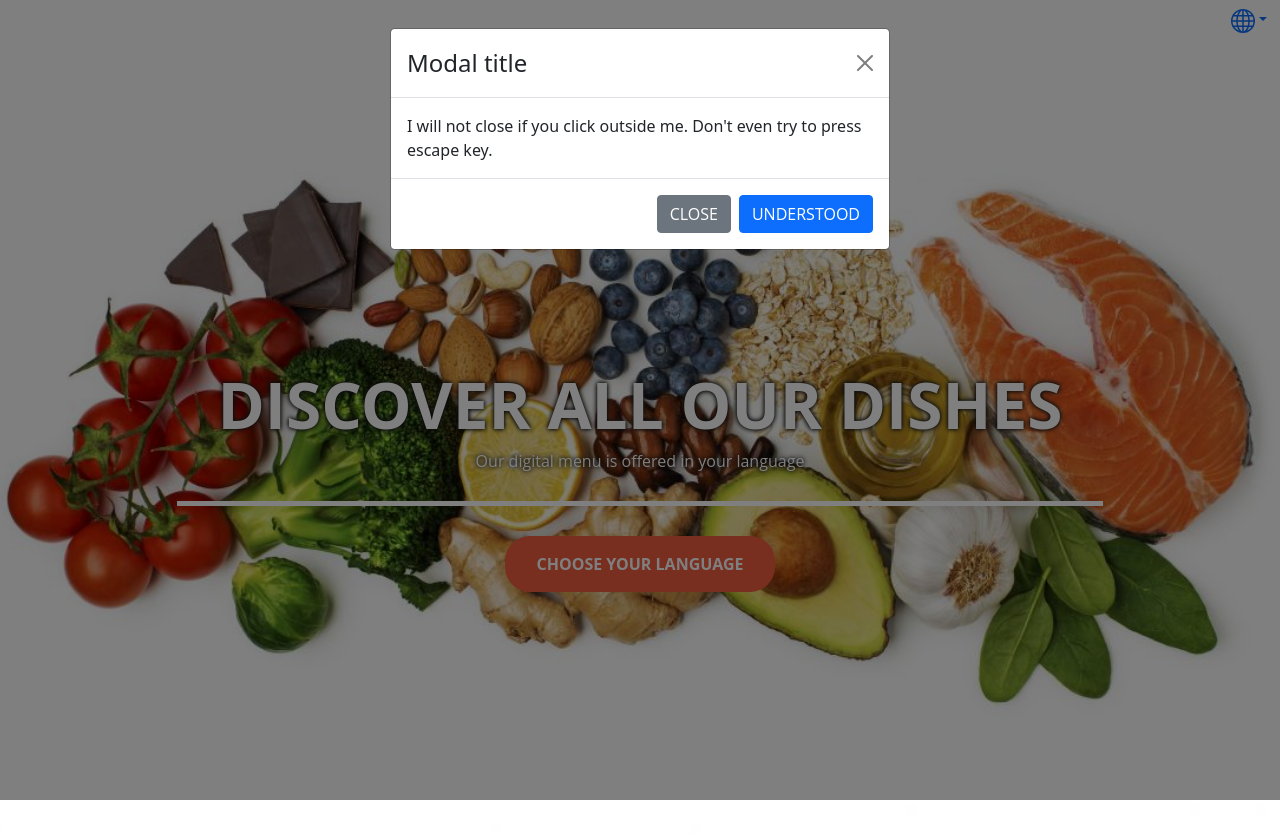
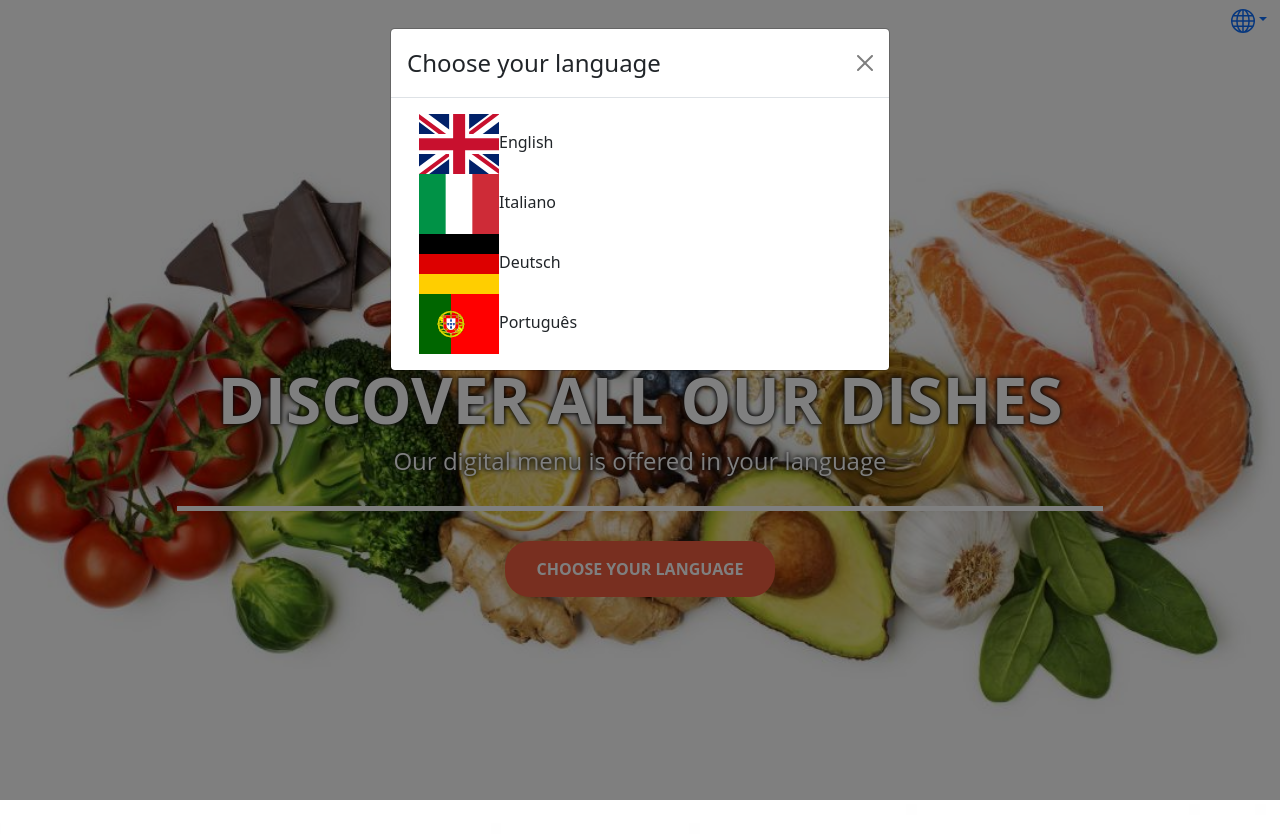
Before and after one commit to Carchedi/multilanguage-menu, a React (Vite) app: page / in a window 1280 px wide. Both pictures are taken after a click on the button "CHOOSE YOUR LANGUAGE". Built offline with nearby package versions, Linux system fonts and the light colour scheme; some icons are missing.

Commit message:
Showing each flag on modal to choose the language

```diff
--- a/src/App.jsx
+++ b/src/App.jsx
@@ -21,7 +21,7 @@ i18n
         backend: {
             loadPath: '/assets/locales/{{lng}}/translation.json',
         },
-    react: { useSuspense: false}
+        react: { useSuspense: false }
     });
 
 const languages = [
@@ -29,43 +29,39 @@ const languages = [
         code: 'en',
         name: 'English',
         country_code: 'gb'
-
-  },{
+    }, {
         code: 'it',
         name: 'Italiano',
         country_code: 'it'
-
-  },{
+    }, {
         code: 'de',
         name: 'Deutsch',
         country_code: 'de'
-
-  },{
+    }, {
         code: 'pt',
         name: 'Português',
         country_code: 'pt'
-
     }
 ]
 
 function App() {
     const { t } = useTranslation()
 
-  const GlobeIcon = ({width = 24, height = 24}) => (
+    const GlobeIcon = ({ width = 24, height = 24 }) => (
         <svg xmlns="http://www.w3.org/2000/svg" width={width} height={height} fill="currentColor" className="bi bi-globe" viewBox="0 0 16 16">
-      <path d="M0 8a8 8 0 1 1 16 0A8 8 0 0 1 0 8zm7.5-6.923c-.67.204-1.335.82-1.887 1.855A7.97 7.97 0 0 0 5.145 4H7.5V1.077zM4.09 4a9.267 9.267 0 0 1 .64-1.539 6.7 6.7 0 0 1 .597-.933A7.025 7.025 0 0 0 2.255 4H4.09zm-.582 3.5c.03-.877.138-1.718.312-2.5H1.674a6.958 6.958 0 0 0-.656 2.5h2.49zM4.847 5a12.5 12.5 0 0 0-.338 2.5H7.5V5H4.847zM8.5 5v2.5h2.99a12.495 12.495 0 0 0-.337-2.5H8.5zM4.51 8.5a12.5 12.5 0 0 0 .337 2.5H7.5V8.5H4.51zm3.99 0V11h2.653c.187-.765.306-1.608.338-2.5H8.5zM5.145 12c.138.386.295.744.468 1.068.552 1.035 1.218 1.65 1.887 1.855V12H5.145zm.182 2.472a6.696 6.696 0 0 1-.597-.933A9.268 9.268 0 0 1 4.09 12H2.255a7.024 7.024 0 0 0 3.072 2.472zM3.82 11a13.652 13.652 0 0 1-.312-2.5h-2.49c.062.89.291 1.733.656 2.5H3.82zm6.853 3.472A7.024 7.024 0 0 0 13.745 12H11.91a9.27 9.27 0 0 1-.64 1.539 6.688 6.688 0 0 1-.597.933zM8.5 12v2.923c.67-.204 1.335-.82 1.887-1.855.173-.324.33-.682.468-1.068H8.5zm3.68-1h2.146c.365-.767.594-1.61.656-2.5h-2.49a13.65 13.65 0 0 1-.312 2.5zm2.802-3.5a6.959 6.959 0 0 0-.656-2.5H12.18c.174.782.282 1.623.312 2.5h2.49zM11.27 2.461c.247.464.462.98.64 1.539h1.835a7.024 7.024 0 0 0-3.072-2.472c.218.284.418.598.597.933zM10.855 4a7.966 7.966 0 0 0-.468-1.068C9.835 1.897 9.17 1.282 8.5 1.077V4h2.355z"/>
+            <path d="M0 8a8 8 0 1 1 16 0A8 8 0 0 1 0 8zm7.5-6.923c-.67.204-1.335.82-1.887 1.855A7.97 7.97 0 0 0 5.145 4H7.5V1.077zM4.09 4a9.267 9.267 0 0 1 .64-1.539 6.7 6.7 0 0 1 .597-.933A7.025 7.025 0 0 0 2.255 4H4.09zm-.582 3.5c.03-.877.138-1.718.312-2.5H1.674a6.958 6.958 0 0 0-.656 2.5h2.49zM4.847 5a12.5 12.5 0 0 0-.338 2.5H7.5V5H4.847zM8.5 5v2.5h2.99a12.495 12.495 0 0 0-.337-2.5H8.5zM4.51 8.5a12.5 12.5 0 0 0 .337 2.5H7.5V8.5H4.51zm3.99 0V11h2.653c.187-.765.306-1.608.338-2.5H8.5zM5.145 12c.138.386.295.744.468 1.068.552 1.035 1.218 1.65 1.887 1.855V12H5.145zm.182 2.472a6.696 6.696 0 0 1-.597-.933A9.268 9.268 0 0 1 4.09 12H2.255a7.024 7.024 0 0 0 3.072 2.472zM3.82 11a13.652 13.652 0 0 1-.312-2.5h-2.49c.062.89.291 1.733.656 2.5H3.82zm6.853 3.472A7.024 7.024 0 0 0 13.745 12H11.91a9.27 9.27 0 0 1-.64 1.539 6.688 6.688 0 0 1-.597.933zM8.5 12v2.923c.67-.204 1.335-.82 1.887-1.855.173-.324.33-.682.468-1.068H8.5zm3.68-1h2.146c.365-.767.594-1.61.656-2.5h-2.49a13.65 13.65 0 0 1-.312 2.5zm2.802-3.5a6.959 6.959 0 0 0-.656-2.5H12.18c.174.782.282 1.623.312 2.5h2.49zM11.27 2.461c.247.464.462.98.64 1.539h1.835a7.024 7.024 0 0 0-3.072-2.472c.218.284.418.598.597.933zM10.855 4a7.966 7.966 0 0 0-.468-1.068C9.835 1.897 9.17 1.282 8.5 1.077V4h2.355z" />
         </svg>
     )
 
-  return(
+    return (
         <>
             <div className='d-flex justify-content-end'>
                 <div className='dropdown'>
                     <button className='btn btn-link dropdown-toggle' type='button' data-bs-toggle='dropdown' aria-expanded='false'>
-            <GlobeIcon/>
+                        <GlobeIcon />
                     </button>
                     <ul className="dropdown-menu" aria-labelledby="dropdownMenuButton1">
-            {languages.map(({code, name, country_code}) => (
+                        {languages.map(({ code, name, country_code }) => (
                             <li key={country_code}>
                                 <button className="dropdown-item" onClick={() => i18next.changeLanguage(code)} >
                                     <span className={`flag-icon flag-icon-${country_code} mx-2`}></span>
@@ -79,8 +75,9 @@ function App() {
             <Banner
                 mainText={t('welcome')}
                 caption={t('caption')}
-         chooseLanguage={t('chooseLang')}/>
-
+                chooseLanguage={t('chooseLang')}
+                languages = {languages}
+            />
         </>
     );
 }
--- a/src/components/banner.jsx
+++ b/src/components/banner.jsx
@@ -11,10 +11,12 @@ function Banner(props){
                         <h1 className="text-uppercase">
                             <strong>{props.mainText}</strong>
                         </h1>
-                         <h6>{props.caption}</h6>
-
-                         <hr></hr>
-                        <Modal chooseLanguage={props.chooseLanguage}/>
+                        <h4>{props.caption}</h4>
+                        <hr></hr>
+                        <Modal
+                            chooseLanguage={props.chooseLanguage}
+                            languages={props.languages}
+                        />
                     </div>
 
                 </div>
--- /dev/null
+++ b/src/components/flag.jsx
@@ -0,0 +1,21 @@
+import React, {useState} from "react";
+import { useTranslation, initReactI18next } from "react-i18next";
+
+function generateFlag(props){
+    return (
+        <>
+            <div className="container ">
+                <div>
+                    <img src={`../node_modules/flag-icon-css/flags/4x3/${props.country_code}.svg`}
+                        alt={props.name}
+                        style={{ width: '80px' }}
+                    />
+                    <span className="rounded float"></span>
+                    <span>{props.name}</span>
+                </div>
+            </div>
+        </>
+    );
+}
+
+export default generateFlag;
--- a/src/components/modal.jsx
+++ b/src/components/modal.jsx
@@ -1,16 +1,16 @@
 import React, {useState} from "react";
-import Button from 'react-bootstrap/Button';
 import Modal from 'react-bootstrap/Modal';
+import { useTranslation, initReactI18next } from "react-i18next";
+import Flag from './flag';
 
 function languageModal(props) {
     const [show, setShow] = useState(false);
-
     const handleClose = () => setShow(false);
     const handleShow = () => setShow(true);
+    const { t } = useTranslation();
 
     return (
       <>
-
         <button onClick={handleShow} variant="primary" type='button' className='btn btn-secondary btn-xl js-scrll-trigger'>
             {props.chooseLanguage}
         </button>
@@ -21,19 +21,21 @@ function languageModal(props) {
           backdrop="static"
           keyboard={false}
         >
-          <Modal.Header closeButton>
-            <Modal.Title>Modal title</Modal.Title>
-          </Modal.Header>
-          <Modal.Body>
-            I will not close if you click outside me. Don't even try to press
-            escape key.
-          </Modal.Body>
-          <Modal.Footer>
-            <Button variant="secondary" onClick={handleClose}>
-              Close
-            </Button>
-            <Button variant="primary">Understood</Button>
-          </Modal.Footer>
+			<Modal.Header closeButton>
+			<Modal.Title>{t('chooseLang')}</Modal.Title>
+			</Modal.Header>
+			<Modal.Body>
+			<div class="btn-toolbar" role="toolbar" aria-label="Toolbar with button groups">
+				{props.languages.map(({ code, name, country_code }) => (
+					<Flag
+						code={code}
+						name={name}
+						country_code={country_code}
+					/>
+				))}
+			</div>
+			{/* onClik={handleClose} */}
+			</Modal.Body>
         </Modal>
       </>
     );
```
Lines whose indentation alone changed are shown as unchanged.
